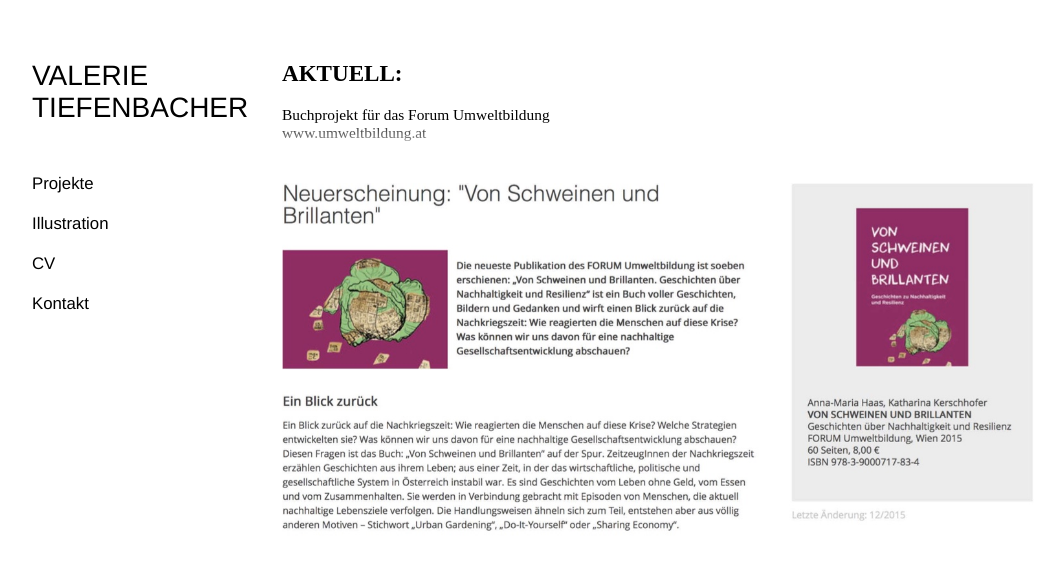
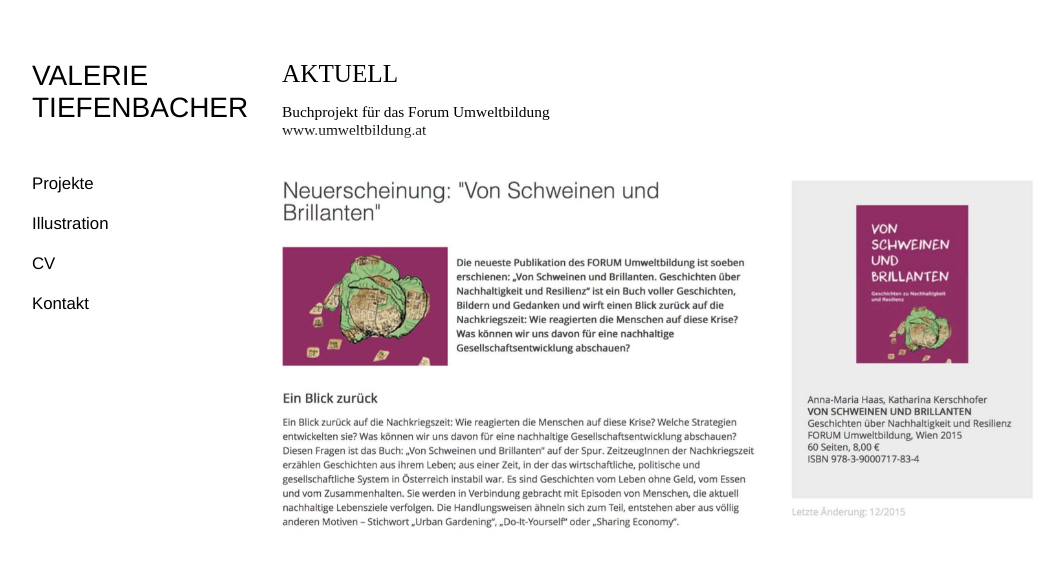
Before and after one commit to vtiefenbacher/vtiefenbacher.github.io, a Jekyll site: the page built from index.markdown, in a window 1280 px wide. Shown: the top 570 px of the page, without its empty margins (48-1112 px from the left). Built offline with Jekyll 4.4.1, drawn with Linux system fonts in a browser that asks for light colours; some web fonts are replaced.

Commit message:
Minor style tweaks.

```diff
--- a/_layouts/homepage.html
+++ b/_layouts/homepage.html
@@ -3,7 +3,11 @@ layout: default
 ---
 <article class="homepage">
 
-  <div class="post-content">
+  <header class="post-header">
+    <h1 class="post-title" itemprop="name headline">{{ page.title }}</h1>
+  </header>
+
+  <div class="post-content" itemprop="articleBody">
     {{ content }}
   </div>
 
--- a/_sass/_layout.scss
+++ b/_sass/_layout.scss
@@ -91,6 +91,12 @@ a {
   font-size: .8em;
   padding-left: 25px;
   margin: 20px 0;
+}
+
+.post-title {
+  font-weight: normal;
+  text-transform: uppercase;
+  font-size: 1.8em;
 }
 
 .post-content {
--- a/index.markdown
+++ b/index.markdown
@@ -1,5 +1,6 @@
 ---
 layout: homepage
+title: AKTUELL
 images:
 
   - url: /assets/images/schweine-und-brillanten.jpg
@@ -7,6 +8,5 @@ images:
     title: Schweine und Brillanten
 ---
 
-## AKTUELL:
 Buchprojekt für das Forum Umweltbildung
 [www.umweltbildung.at](http://www.umweltbildung.at/nachrichten/langtexte/neuerscheinung-von-schweinen-und-brillanten.html){:target="_blank"}
```
